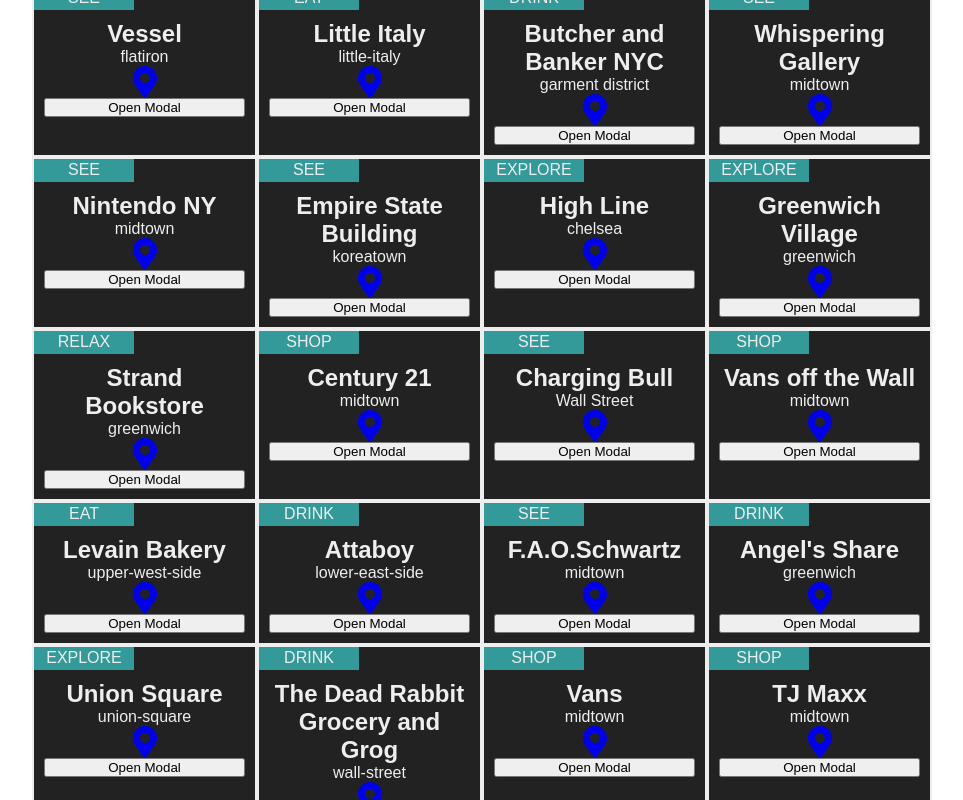
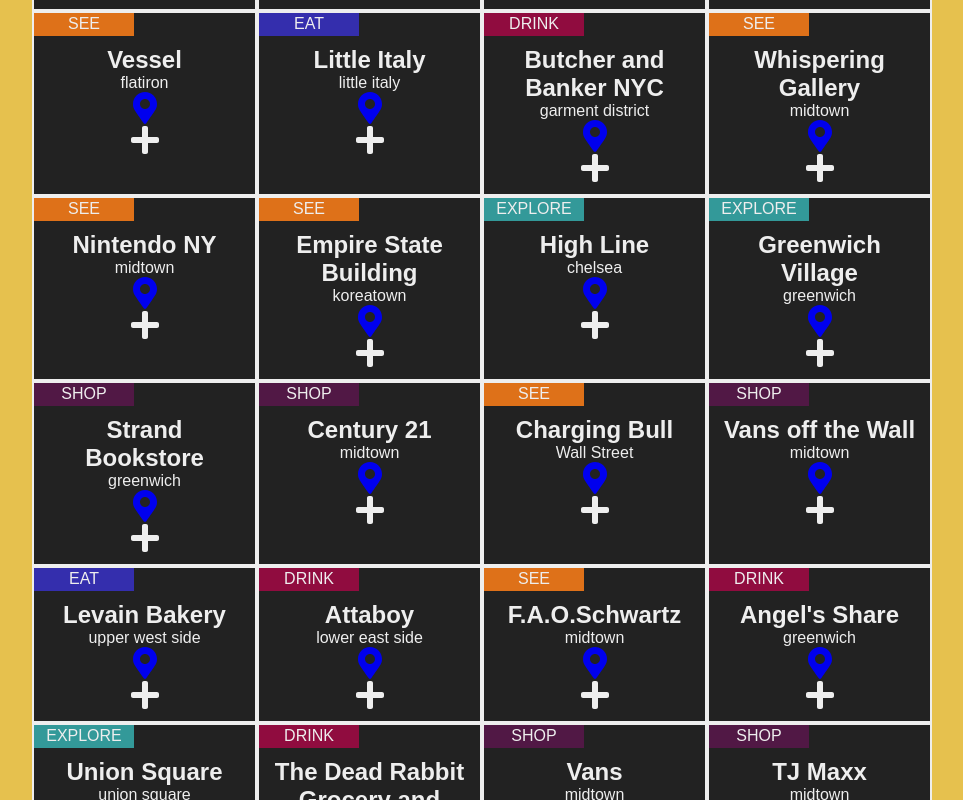
Before and after one commit to LKian/nyc-activities, a React (Create React App) app: page / in a window 1280 px wide. Shown: the part 460-1260 px from the top of the page, without its empty margins (158-1121 px from the left). Built offline with nearby package versions, Linux system fonts and the light colour scheme.

Commit message:
event listener for closing modal using 'ESC' button

```diff
--- a/src/App.css
+++ b/src/App.css
@@ -8,6 +8,7 @@
 
 .App {
   text-align: center;
+  background-color: #e6c14e;
 }
 
 section {
@@ -41,7 +42,6 @@
 .grid {
   display: flex;
   flex-wrap: wrap;
-  /* justify-content: space-around; */
   width: 100%;
   margin: 0 auto;
   padding: 0;
@@ -95,25 +95,61 @@
   display: flex;
 }
 
-.tag-container .tag {
+.tag {
   padding: 2.5px;
   width: 100px;
-  background-color: #399;
   text-transform: uppercase;
 }
 
+.tag-explore {
+  background-color: #399;
+}
+
+.tag-shop {
+  background-color: #511845;
+}
+
+.tag-drink {
+  background-color: #900c3f;
+}
+
+.tag-eat {
+  background-color: #342ead;
+}
+
+.tag-see {
+  background-color: #de7119;
+}
+
+.tag-coffee {
+  background-color: #5a3111;
+}
+
 .modal {
-  border: 2px dashed red;
+  display: flex;
+  flex-direction: column;
   color: #090;
   position: fixed;
   z-index: 500;
-  background-color: yellow;
+  background-color: #fff;
   width: 70%;
   min-height: 300px;
-  box-shadow: 1px 1px 1px black;
-  padding: 20px;
+  padding: 10px;
   left: 15%;
   top: 30%;
-  box-sizing: border-box;
+  box-shadow: 2px 2px 8px 1px #222;
   transition: all 0.2s ease-out;
 }
+
+.modal button {
+  text-align: right;
+  background-color: transparent;
+  border: none;
+}
+
+.modal button:hover {
+  cursor: pointer;
+  /* filter: drop-shadow(1px 1px 1px #eee); */
+  filter: invert(25%);
+  transition: all 0.2s;
+}
--- a/src/components/Card.js
+++ b/src/components/Card.js
@@ -3,7 +3,7 @@
 import Modal from "./Modal.js";
 
 import { FontAwesomeIcon } from "@fortawesome/react-fontawesome";
-import { faMapMarkerAlt } from "@fortawesome/free-solid-svg-icons";
+import { faMapMarkerAlt, faPlus } from "@fortawesome/free-solid-svg-icons";
 
 const Card = ({ data }) => {
   const [isOpen, setIsOpen] = useState(false);
@@ -11,13 +11,21 @@
   const handleClick = () => {
     console.log("OPEN modal fx from Card.js");
     setIsOpen(true);
+    window.addEventListener("keyup", handleEsc);
+  };
+
+  const handleEsc = (e) => {
+    console.log(e.keyCode);
+    if (e.keyCode === 27) {
+      setIsOpen(false);
+    }
   };
 
   return (
     <div className="card" data-activity={data.category}>
       <div className="card-container">
         <div className="tag-container">
-          <span className="tag">{data.category}</span>
+          <span className={`tag tag-${data.category}`}>{data.category}</span>
         </div>
         <div className="activity-container">
           <h2 className="activity-name">{data.name}</h2>
@@ -25,11 +33,15 @@
           <a className="directions" href={data.directions}>
             <FontAwesomeIcon icon={faMapMarkerAlt} size="2x" />
           </a>
-          <button onClick={handleClick}>Open Modal</button>
+          <a onClick={handleClick}>
+            <FontAwesomeIcon icon={faPlus} size="2x" />
+          </a>
           {isOpen ? (
             <Modal
               name={data.name}
+              neighborhood={data.neighborhood}
               description={data.description}
+              directions={data.directions}
               setIsOpen={setIsOpen}
             />
           ) : null}
--- a/src/components/Grid.js
+++ b/src/components/Grid.js
@@ -9,7 +9,6 @@
   faCocktail,
   faBinoculars,
   faShoppingCart,
-  faMapMarkerAlt,
 } from "@fortawesome/free-solid-svg-icons";
 
 const Grid = ({ data }) => {
@@ -38,9 +37,7 @@
       <section>
         <div className="grid">
           {activities.map((activity) => (
-            <Card className="setInGrid" data={activity} name={activity.name}>
-              <h4 className={activity.name}>here</h4>
-            </Card>
+            <Card className="setInGrid" data={activity} name={activity.name} />
           ))}
         </div>
       </section>
--- a/src/components/Modal.js
+++ b/src/components/Modal.js
@@ -1,16 +1,28 @@
 import React from "react";
 import "../App.css";
-
-const Modal = ({ name, description, setIsOpen }) => {
+import { FontAwesomeIcon } from "@fortawesome/react-fontawesome";
+import {
+  faTimes,
+  faMapMarkerAlt,
+  faMap,
+} from "@fortawesome/free-solid-svg-icons";
+const Modal = ({ name, neighborhood, description, directions, setIsOpen }) => {
   const handleClick = () => {
     setIsOpen(false);
   };
 
   return (
-    <div className="modal">
-      <button onClick={handleClick}>XXX</button>
+    <div className="modal modal-is-open">
+      <button type="button" onClick={handleClick}>
+        <FontAwesomeIcon icon={faTimes} size="3x" />
+      </button>
       <h3>{name}</h3>
+      <hr />
+      <p>{neighborhood}</p>
       <p>{description}</p>
+      <a href={directions}>
+        <FontAwesomeIcon icon={faMapMarkerAlt} size="2x" />
+      </a>
     </div>
   );
 };
--- a/src/data.js
+++ b/src/data.js
@@ -3,6 +3,9 @@
     name: "Central Park",
     category: "explore",
     neighborhood: "midtown",
+    description:
+      "Sprawling park with pedestrian paths & ballfields, plus a zoo, carousel, boat rentals & a reservoir.",
+    directions: "https://goo.gl/maps/3HW66vd6c5CCQ66m6",
   },
   {
     name: "Chelsea Market",
@@ -15,7 +18,7 @@
   {
     name: "Brooklyn Bridge",
     category: "explore",
-    neighborhood: "lower-ease-side",
+    neighborhood: "lower east side",
     description:
       "5989 ft long suspension bridge 276 ft above East River.  The two towers are constructed of limestone, granite, and concrete, and each tower features two Gothic arches which resemble cathedral windows",
     directions: "https://goo.gl/maps/rAsXkHAEYxUJh2G86",
@@ -55,7 +58,7 @@
   {
     name: "Oculus",
     category: "see",
-    neighborhood: "civic-center",
+    neighborhood: "civic center",
     description:
       "Designed by Santiago Calatrava, this airy transport hub serves the new World Trade Center.",
     directions: "https://goo.gl/maps/hruFUWr12veFCEGY7",
@@ -71,7 +74,7 @@
   {
     name: "Little Italy",
     category: "eat",
-    neighborhood: "little-italy",
+    neighborhood: "little italy",
     description:
       "Little Italy welcomes a heavily tourist crowd to its high concentration of souvenir shops and traditional Italian eateries and bakeries. Tenement buildings, once home to the immigrants who settled the area in the late 1800s, line the narrow streets. Mulberry Street, the main thoroughfare, turns into a pedestrian mall on summer weekends. The area celebrates its heritage each September at the busy San Gennaro festival.",
     directions: "https://goo.gl/maps/4TQm4w5nMbFvy8wG8",
@@ -126,7 +129,7 @@
   },
   {
     name: "Strand Bookstore",
-    category: "relax",
+    category: "shop",
     neighborhood: "greenwich",
     description:
       "Landmark shop specializing in new, used & rare books from philosophy to finance, plus bookish gifts.",
@@ -159,7 +162,7 @@
   {
     name: "Levain Bakery",
     category: "eat",
-    neighborhood: "upper-west-side",
+    neighborhood: "upper west side",
     description:
       "Fresh breads, cookies & other baked treats at this tiny shop that donates unsold goods to charity",
     directions: "https://goo.gl/maps/UrHa8ZdPZjfeFzfZ9",
@@ -167,7 +170,7 @@
   {
     name: "Attaboy",
     category: "drink",
-    neighborhood: "lower-east-side",
+    neighborhood: "lower east side",
     description:
       "Innovative, creative cocktails & classic concoctions mixed up in an industrial-style space.",
     directions: "https://g.page/attaboy134?share",
@@ -191,7 +194,7 @@
   {
     name: "Union Square",
     category: "explore",
-    neighborhood: "union-square",
+    neighborhood: "union square",
     description:
       "The lively Union Square neighborhood is anchored by its namesake pedestrian plaza and bustling park, which attracts a mix of professionals, street artists, students and protesters. The surrounding streets are lined with high-rise apartments and big-name chain stores, as well as casual eateries and cafes. The stalls of the long-running Union Square Greenmarket draw crowds for local produce and artisanal food.",
     directions: "https://goo.gl/maps/Niv812QjdwwQ2sMk8",
@@ -199,7 +202,7 @@
   {
     name: "The Dead Rabbit Grocery and Grog",
     category: "drink",
-    neighborhood: "wall-street",
+    neighborhood: "wall street",
     description:
       "This 2-story spot combines a lunch taproom with a parlor serving small plates & vintage cocktails.",
     directions: "https://goo.gl/maps/QMnwQge4nat5btqSA",
@@ -238,7 +241,7 @@
   },
   {
     name: "Chinatown",
-    category: " eat",
+    category: "eat",
     neighborhood: "chinatown",
     description:
       "Vibrant Chinatown is a densely populated neighborhood that draws foodies and tourists to its many Chinese and Southeast Asian restaurants for dumplings, pork buns and hand-pulled noodles. The busy sidewalks are packed with souvenir stores, bubble tea shops, and markets selling everything from fresh and dried fish to herbs and spices. Locals hang out in leafy Columbus Park for Tai Chi, chess and mahjong.",
```
